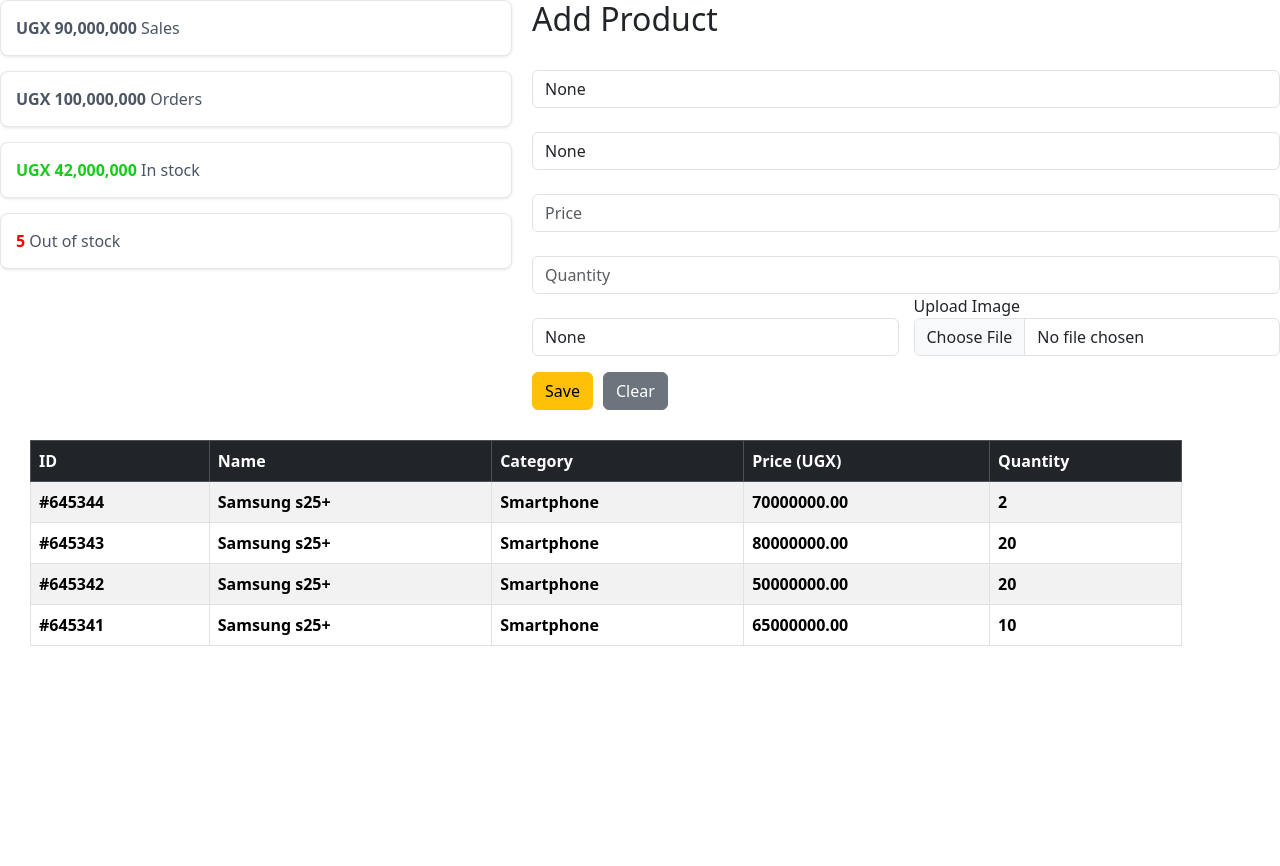
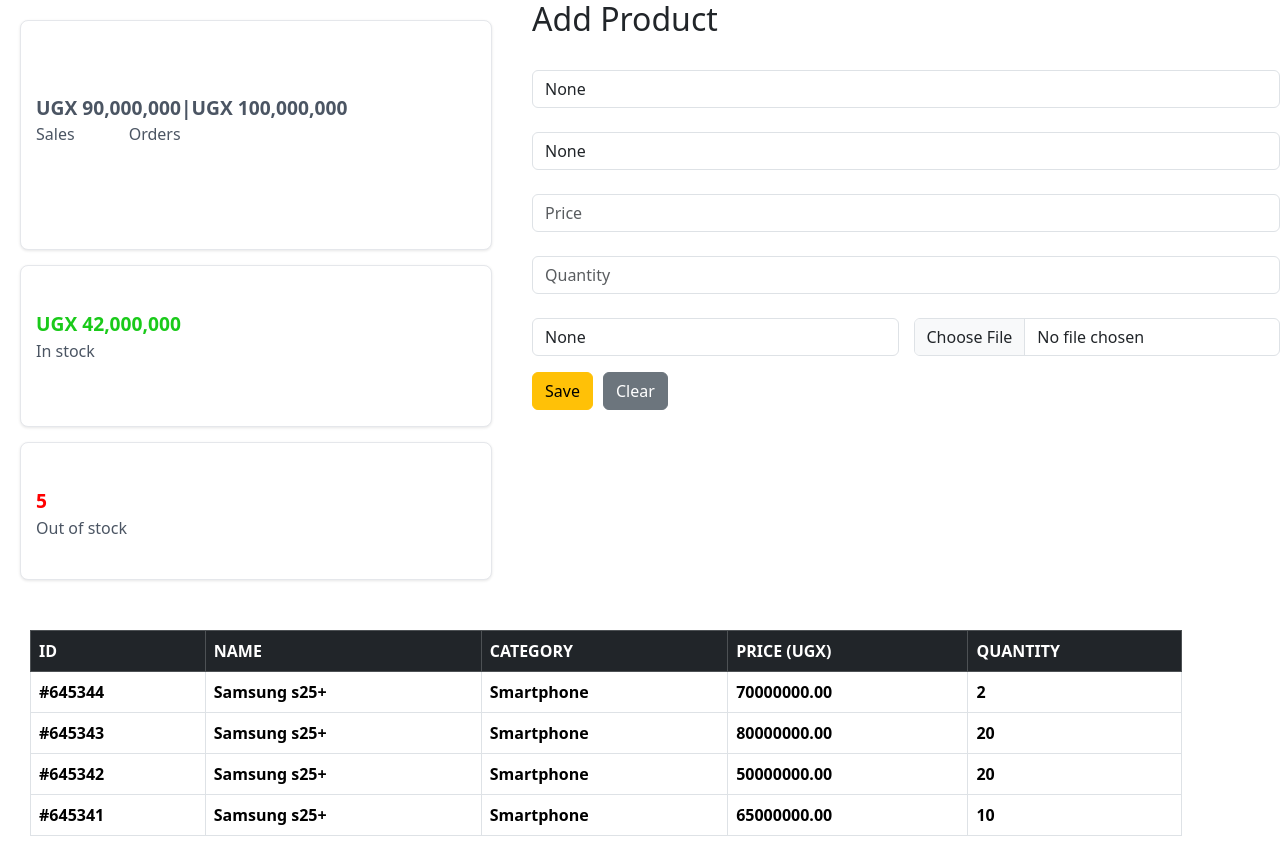
Before and after one commit to tech-refactory/CSE-25-02-ST-ASSESSMENT, a Django app: page / in a window 1280 px wide. Before the commit the page ends 646 px from the top, so only its background shows below. Run offline with Django 5.2, Linux system fonts and the light colour scheme; data comes from the database, SQL or seed files in the repository; both versions use the stored data as it was after the commit.

Commit message:
changed the layout of cards

```diff
--- a/Arishaba_Peruth/XPhones_ecommerce/phoneapp/templates/index.html
+++ b/Arishaba_Peruth/XPhones_ecommerce/phoneapp/templates/index.html
@@ -44,29 +44,24 @@
     </style>
 </head>
 <body>
-    <div class="dashboard">
     <div class="main-content">
-        <!-- LEFT COLUMN: Stats -->
         <div class="left-column">
-            <div class="stats">
-                <div><strong>UGX 90,000,000</strong> Sales</div>
-                <div><strong>UGX 100,000,000</strong> Orders</div>
-                <div><strong style="color: rgb(26, 202, 26);">UGX 42,000,000</strong> In stock</div>
-                <div><strong style="color: red;">5</strong> Out of stock</div>
+            <div class="stats" style="margin: 20px;">
+                <div><strong style="font-size: larger;"><br><br>UGX 90,000,000|UGX 100,000,000</strong><br> <p>Sales &nbsp&nbsp&nbsp&nbsp &nbsp&nbsp&nbsp&nbsp&nbsp&nbsp Orders</p><br><br><br></div>
+                <div><strong style="color: rgb(26, 202, 26); font-size: larger;"><br>UGX 42,000,000</strong><br> In stock<br><br><br></div>
+                <div><strong style="color: red; font-size: larger;"><br>5</strong><br> Out of stock<br><br></div>
             </div>
         </div>
-
-        <!-- RIGHT COLUMN: Form -->
         <div class="right-column">
             <div class="form-container">
-                    {% if messages %}
+                <h2>Add Product</h2>
+                   {% if messages %}
                         <div class="alert alert-success">
                             {% for message in messages %}
                                 <p>{{ message }}</p>
                             {% endfor %}
                         </div>
                     {% endif %}
-                <h2>Add Product</h2>
                     <form method="POST" enctype="multipart/form-data">
                         {% csrf_token %}
                         <div class="form-group">
@@ -110,7 +105,7 @@
                                 {% endfor %}
                             </div>
                             <div class="form-group" style="flex: 1;">
-                                <label for="id_image">Upload Image</label>
+                                <label for="id_image"></label>
                                 <input type="file" name="image" id="id_image" class="form-control {% if form.image.errors %}is-invalid{% elif form.image.value %}is-valid{% endif %}">
                                 {% for error in form.image.errors %}
                                     <div class="invalid-feedback">{{ error }}</div>
@@ -123,21 +118,18 @@
                             <button type="button" class="btn btn-secondary" onclick="clearForm()">Clear</button>
                         </div>
                     </form>
-                <!-- Your form code here -->
             </div>
         </div>
     </div>
-
-    <!-- TABLE: Appears below both columns -->
-    <div class="product-table">
-        <table class="table table-bordered table-striped" style="width: 90%; margin: 30px;">
+    <div class="product-table border=1">
+        <table class="table table-bordered" style="width: 90%; margin: 30px;">
                         <thead class="table-dark" style="color: white;">
                             <tr>
                                 <th>ID</th>
-                                <th>Name</th>
-                                <th>Category</th>
-                                <th>Price (UGX)</th>
-                                <th>Quantity</th>
+                                <th>NAME</th>
+                                <th>CATEGORY</th>
+                                <th>PRICE (UGX)</th>
+                                <th>QUANTITY</th>
 
                             </tr>
                         </thead>
@@ -158,14 +150,6 @@
                             {% endfor %}
                         </tbody>
                     </table>
-                    {% if messages %}
-                        <div class="alert alert-success">
-                            {% for message in messages %}
-                                <p>{{ message }}</p>
-                            {% endfor %}
-                        </div>
-                    {% endif %}
-        <!-- Your table code here -->
     </div>
 </div>
     <script src="https://cdn.jsdelivr.net/npm/bootstrap@5.3.6/dist/js/bootstrap.bundle.min.js" integrity="sha384-j1CDi7MgGQ12Z7Qab0qlWQ/Qqz24Gc6BM0thvEMVjHnfYGF0rmFCozFSxQBxwHKO" crossorigin="anonymous"></script>
```
Also changed, not shown: Arishaba_Peruth/XPhones_ecommerce/db.sqlite3, Arishaba_Peruth/XPhones_ecommerce/product_images/phn_L39finh.webp (added).
